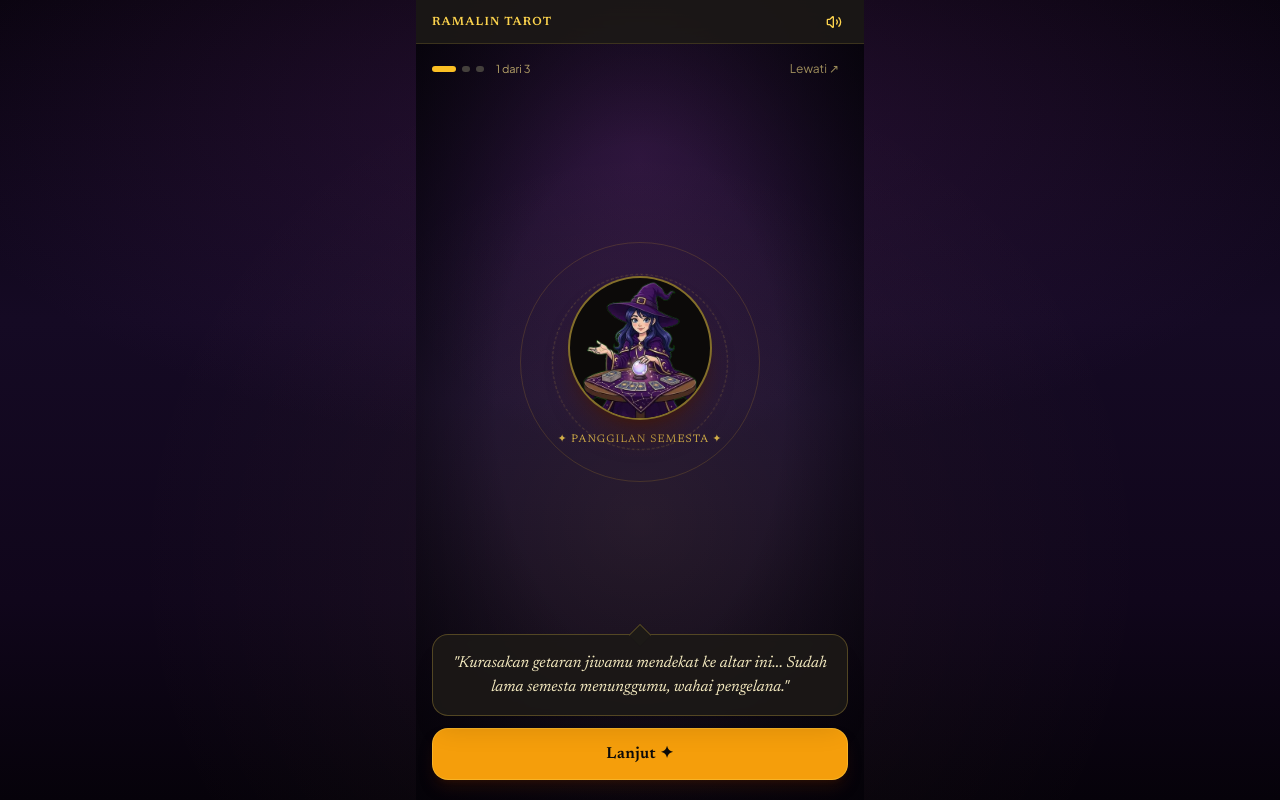
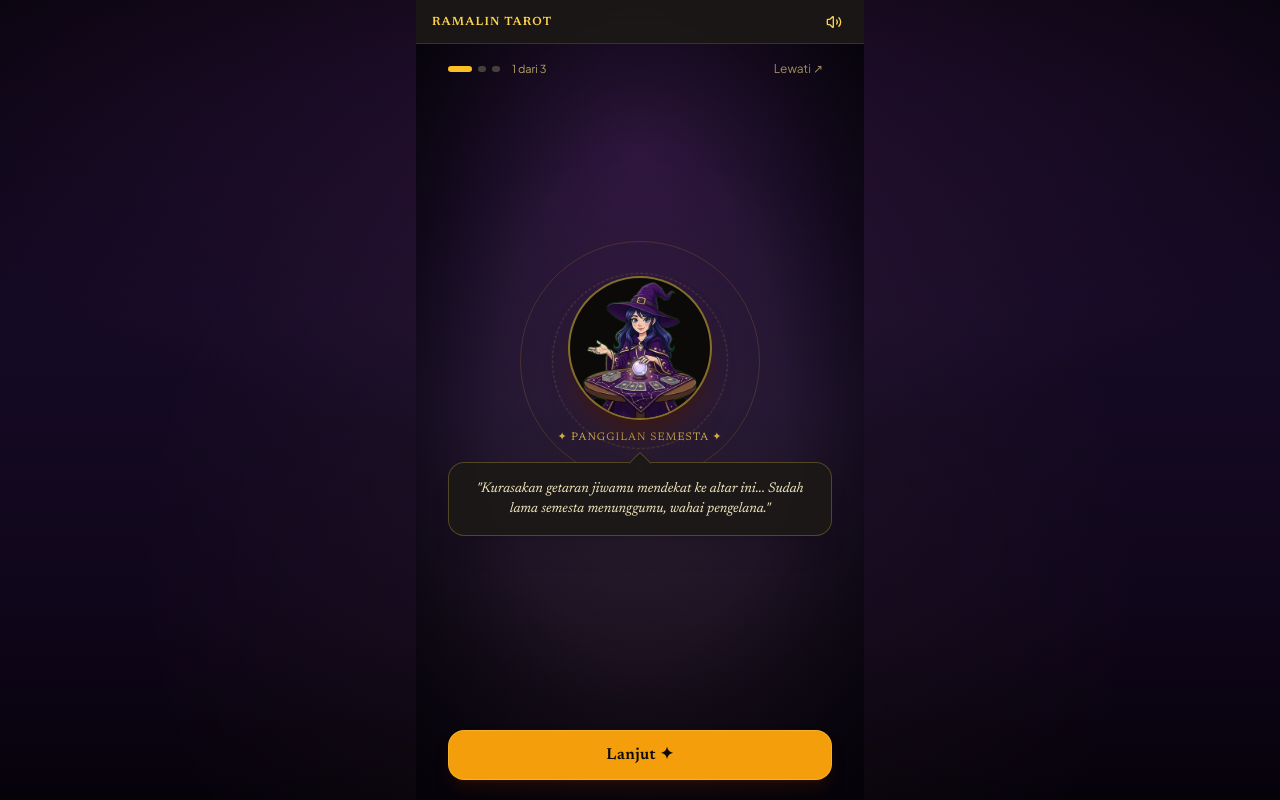
Before and after one commit to miftakhulnova2111/ramalin-tarot, a Next.js app: page / in a window 1280 px wide. Built offline with nearby package versions, Linux system fonts and the light colour scheme.

Commit message:
fix: shift dialogue bubble up close to mascot, replace emojis with clean lucide icons

```diff
--- a/src/app/api/tarot/route.ts
+++ b/src/app/api/tarot/route.ts
@@ -158,6 +158,7 @@ ATURAN GAYA BAHASA & STRUKTUR PENULISAN:
    - Masa Depan: Kisahkan fajar harapan dan pintu kemungkinan (${c3Meaning}) yang terbuka bila ${cleanName} melangkah dengan berani dan bijak.
 4. NASIHAT LANGSUNG TANPA EMBEL-EMBEL: Tuliskan nasihat (final_advice) secara LANGSUNG ke inti petuah bijak. DILARANG KERAS menggunakan awalan seperti "Pesan untuk...", "Pesan Hikmah untuk...", "Pesan semesta untuk...", atau tanda titik dua. Mulai langsung dengan untaian kalimat hikmah yang menggetarkan hati.
 5. DILARANG menggunakan kata "AI", "model bahasa", "algoritma", atau disclaimer robotik. Gunakan Bahasa Indonesia sastrawi yang membumi, mudah dipahami, dan menggetarkan hati.
+6. DILARANG KERAS menggunakan emoji dalam bentuk apa pun (seperti 🔮, ✨, 🌟, ❤️, dsb) di seluruh respons (greeting, interpretation, maupun final_advice). Gunakan kata-kata Bahasa Indonesia yang anggun, sastrawi, dan murni.
 
 FORMAT OUTPUT WAJIB BERUPA JSON MURNI DENGAN STRUKTUR INI:
 {
--- a/src/components/InputFormStage.tsx
+++ b/src/components/InputFormStage.tsx
@@ -1,7 +1,7 @@
 'use client';
 
 import React, { useState } from 'react';
-import { History, Sparkles, PenLine } from 'lucide-react';
+import { History, Sparkles, PenLine, Heart, Briefcase, Moon, Compass } from 'lucide-react';
 import { audioManager } from '@/utils/audio';
 
 interface InputFormStageProps {
@@ -13,25 +13,25 @@ interface InputFormStageProps {
 const QUICK_TOPICS = [
   {
     id: 'asmara',
-    icon: '❤️',
+    icon: Heart,
     label: 'Asmara & Hubungan',
     query: 'Bagaimana kejelasan dan arah perjalanan asmara serta ikatan hatiku saat ini?',
   },
   {
     id: 'karier',
-    icon: '💼',
+    icon: Briefcase,
     label: 'Arah Karier & Rezeki',
     query: 'Bagaimana peluang kelancaran rezeki dan arah perkembangan karierku ke depan?',
   },
   {
     id: 'galau',
-    icon: '🌙',
+    icon: Moon,
     label: 'Mengurai Kegalauan Batin',
     query: 'Apa petunjuk semesta untuk mengatasi kegelisahan batin yang sedang kuhadapi?',
   },
   {
     id: 'semesta',
-    icon: '⚡',
+    icon: Compass,
     label: 'Pesan Semesta Hari Ini',
     query: 'Pesan hikmah dan panduan apa yang paling penting untuk kudengar hari ini?',
   },
@@ -93,6 +93,7 @@ export const InputFormStage: React.FC<InputFormStageProps> = ({
           <div className="grid grid-cols-2 gap-2 pt-1">
             {QUICK_TOPICS.map((topic) => {
               const isSelected = selectedTopicId === topic.id;
+              const Icon = topic.icon;
               return (
                 <button
                   key={topic.id}
@@ -104,7 +105,11 @@ export const InputFormStage: React.FC<InputFormStageProps> = ({
                       : 'bg-stone-950/60 border-stone-800 text-stone-300 hover:border-amber-300/40 hover:text-amber-200'
                   }`}
                 >
-                  <span className="text-base select-none">{topic.icon}</span>
+                  <Icon
+                    className={`w-4 h-4 flex-shrink-0 transition-colors ${
+                      isSelected ? 'text-amber-300' : 'text-amber-400/70'
+                    }`}
+                  />
                   <span className="text-xs font-serif font-medium leading-tight">
                     {topic.label}
                   </span>
--- a/src/components/PrologueStage.tsx
+++ b/src/components/PrologueStage.tsx
@@ -33,7 +33,7 @@ const PROLOGUE_STEPS = [
     mascotFallback: '/animations/anim_2_shuffle.gif',
     dialogue:
       'Kartu-kartu ini tidak berbohong. Mereka hanya mencerminkan apa yang sesungguhnya telah diketahui oleh hatimu yang terdalam. Apakah jiwamu siap?',
-    buttonText: 'Buka Altar Tarot 🔮',
+    buttonText: 'Buka Altar Tarot ✦',
   },
 ];
 
@@ -63,7 +63,7 @@ export const PrologueStage: React.FC<PrologueStageProps> = ({ onComplete }) => {
   return (
     <div className="w-full flex-grow flex flex-col justify-between items-center px-4 py-2 select-none relative z-10 overflow-hidden">
       {/* Top Header: Step Indicator & Skip Button */}
-      <div className="w-full flex items-center justify-between pt-1 pb-2">
+      <div className="w-full flex items-center justify-between pt-1 pb-1 flex-shrink-0 max-w-sm">
         <div className="flex items-center gap-1.5">
           {PROLOGUE_STEPS.map((_, idx) => (
             <div
@@ -91,14 +91,16 @@ export const PrologueStage: React.FC<PrologueStageProps> = ({ onComplete }) => {
         </button>
       </div>
 
-      {/* Center Zone: Mystical Mascot & Sacred Altar Ring */}
-      <div className="relative w-full flex-1 flex flex-col items-center justify-center my-auto min-h-[260px]">
+      {/* Center Conversational Zone: Mascot + Badge + Speech Bubble (Unified & Shifted Up) */}
+      <div className="w-full flex-1 flex flex-col items-center justify-center my-auto max-w-sm">
+        {/* Sacred Altar Rings and Mascot Avatar */}
+        <div className="relative flex flex-col items-center justify-center">
           {/* Sacred Altar Aura Rings */}
-        <div className="absolute w-60 h-60 rounded-full border border-amber-400/15 bg-radial from-amber-400/10 via-purple-950/20 to-transparent pointer-events-none" />
-        <div className="absolute w-44 h-44 rounded-full border border-dashed border-amber-300/20 animate-[spin_50s_linear_infinite] pointer-events-none" />
+          <div className="absolute w-52 h-52 sm:w-60 sm:h-60 rounded-full border border-amber-400/15 bg-radial from-amber-400/10 via-purple-950/20 to-transparent pointer-events-none" />
+          <div className="absolute w-40 h-40 sm:w-44 sm:h-44 rounded-full border border-dashed border-amber-300/20 animate-[spin_50s_linear_infinite] pointer-events-none" />
 
           {/* Mascot Avatar with Subtle Glow */}
-        <div className="relative z-10 w-36 h-36 rounded-full overflow-hidden border-2 border-amber-300/50 shadow-xl shadow-amber-950/50 bg-stone-950 flex items-center justify-center transition-all duration-300">
+          <div className="relative z-10 w-32 h-32 sm:w-36 sm:h-36 rounded-full overflow-hidden border-2 border-amber-300/50 shadow-xl shadow-amber-950/50 bg-stone-950 flex items-center justify-center transition-all duration-300">
             <picture>
               <source srcSet={currentStep.mascotAnimation} type="image/webp" />
               <img
@@ -110,28 +112,28 @@ export const PrologueStage: React.FC<PrologueStageProps> = ({ onComplete }) => {
           </div>
 
           {/* Step Badge */}
-        <span className="mt-3 text-[11px] font-serif tracking-widest text-amber-300/80 uppercase">
+          <span className="mt-2.5 text-[11px] font-serif tracking-widest text-amber-300/80 uppercase">
             ✦ {currentStep.title} ✦
           </span>
         </div>
 
-      {/* Bottom Zone: Speech Bubble & Action CTA */}
-      <div className="w-full flex flex-col gap-3 pb-3">
-        {/* Dialogue Card */}
-        <div className="w-full bg-stone-900/90 border border-amber-300/25 rounded-2xl p-4 shadow-xl backdrop-blur-sm relative">
-          {/* Subtle speech tail pointing up */}
+        {/* Speech Bubble right under character badge (shifted up) */}
+        <div className="w-full bg-stone-900/90 border border-amber-300/25 rounded-2xl p-4 shadow-xl backdrop-blur-sm relative mt-4">
+          {/* Subtle speech tail pointing directly up to mascot */}
           <div className="absolute -top-2 left-1/2 -translate-x-1/2 w-4 h-4 bg-stone-900 border-t border-l border-amber-300/25 rotate-45" />
 
-          <p className="text-center font-serif text-amber-100/95 text-sm sm:text-base leading-relaxed italic">
+          <p className="text-center font-serif text-amber-100/95 text-xs sm:text-sm leading-relaxed italic">
             "{currentStep.dialogue}"
           </p>
         </div>
+      </div>
 
-        {/* Main Progression Button */}
+      {/* Bottom Zone: Action CTA Button */}
+      <div className="w-full max-w-sm pb-3 pt-1 flex-shrink-0">
         <button
           type="button"
           onClick={handleNext}
-          className="w-full min-h-[52px] bg-amber-500 hover:bg-amber-400 active:scale-[0.98] text-stone-950 font-serif font-bold text-base tracking-wide rounded-2xl flex items-center justify-center gap-2 border border-amber-300/40 shadow-lg shadow-amber-950/40 cursor-pointer transition-all duration-150"
+          className="w-full min-h-[50px] bg-amber-500 hover:bg-amber-400 active:scale-[0.98] text-stone-950 font-serif font-bold text-sm sm:text-base tracking-wide rounded-2xl flex items-center justify-center gap-2 border border-amber-300/40 shadow-lg shadow-amber-950/40 cursor-pointer transition-all duration-150"
         >
           <span>{currentStep.buttonText}</span>
         </button>
```
Also changed, not shown: 1 other file (tests, documents, lock files or other folders). Lines whose indentation alone changed are shown as unchanged.
